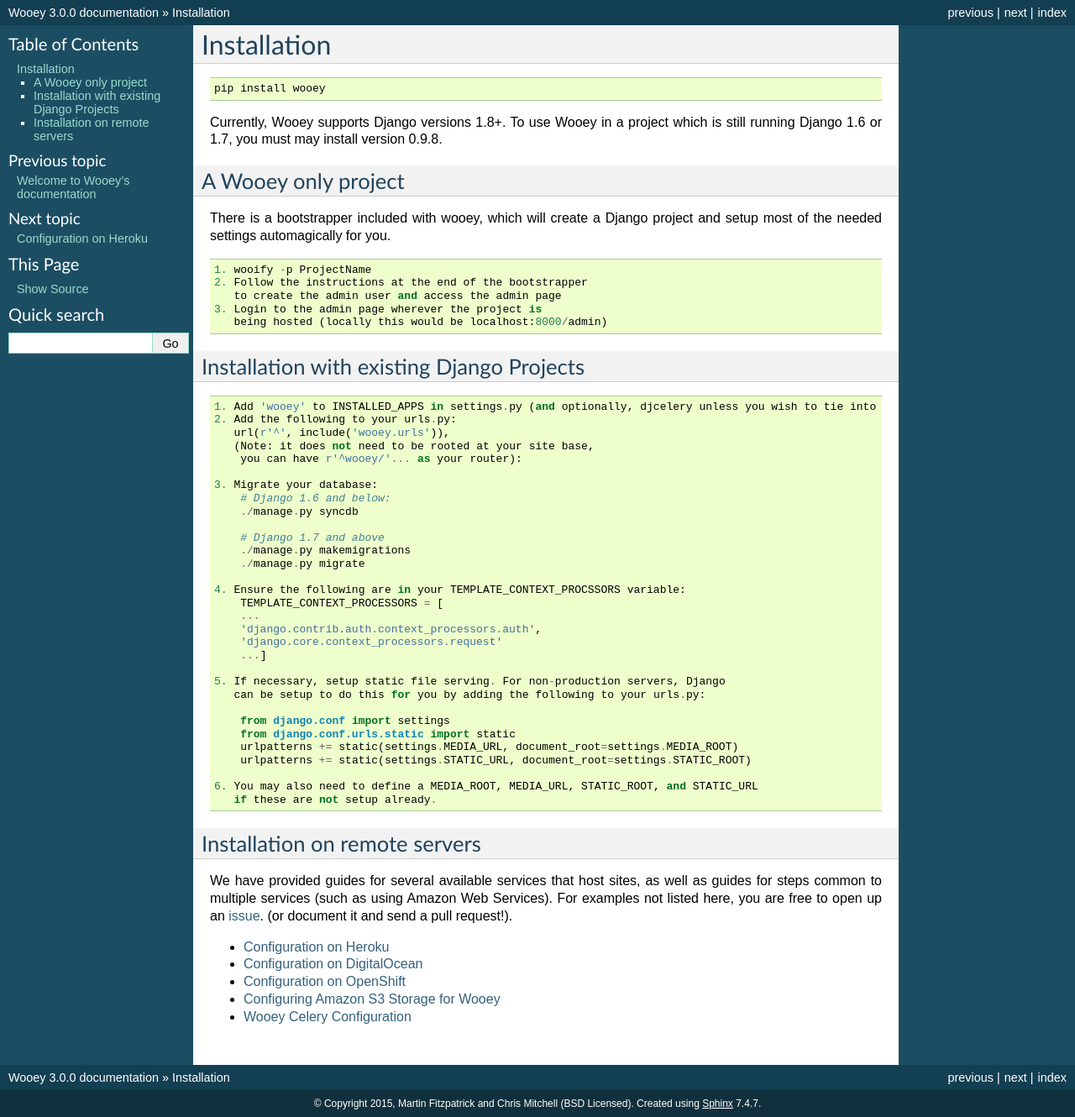
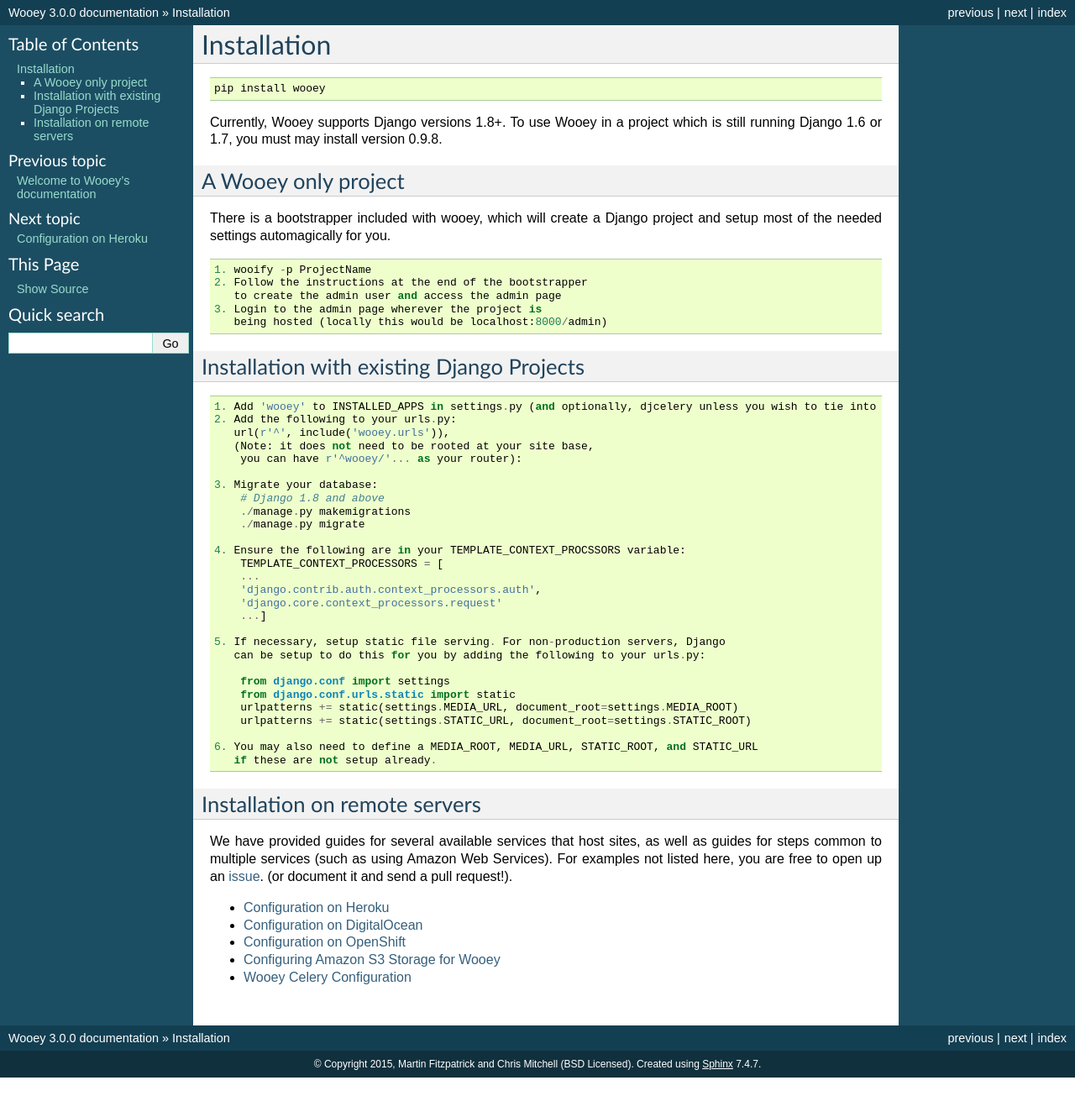
Before and after one commit to wooey/Wooey, a Sphinx documentation site: the page built from docs/install.rst, in a window 1280 px wide. Shown: the whole page at 84% size. Built offline with Sphinx 7.4.7, drawn with Linux system fonts in a browser that asks for light colours; pages that are not in the unit, such as notebooks, are missing from menus; after the commit the page ends 1283 px from its top, so only the background shows below that.

Commit message:
Remove reference to Django 1.6 and 1.7 in release notes

```diff
--- a/docs/install.rst
+++ b/docs/install.rst
@@ -34,10 +34,7 @@
         you can have r'^wooey/'... as your router):
 
     3. Migrate your database:
-        # Django 1.6 and below:
-        ./manage.py syncdb
-
-        # Django 1.7 and above
+        # Django 1.8 and above
         ./manage.py makemigrations
         ./manage.py migrate
 
```
